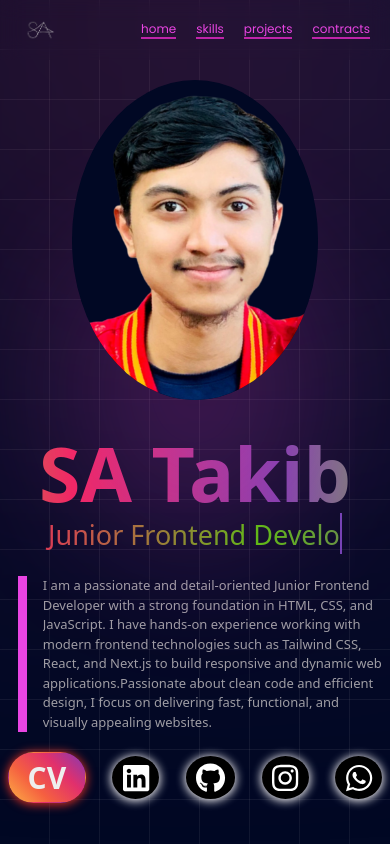
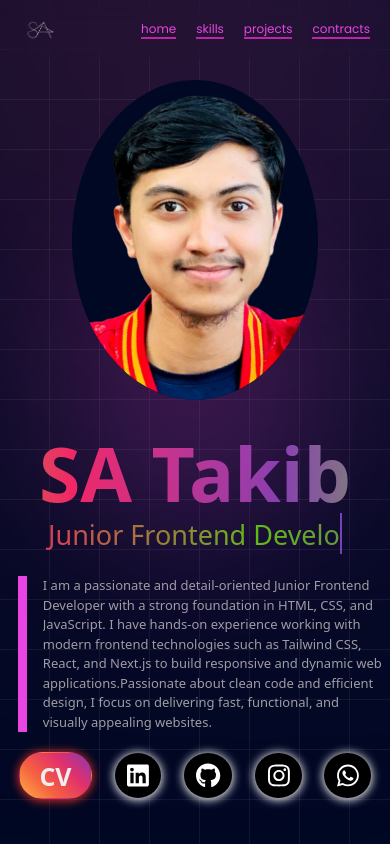
Before and after one commit to Takib-Ahmed/sa-takib, a React (Vite) app: page / in a window 390 px wide. Shown: the top 844 px of the page. Built offline with nearby package versions, Linux system fonts and the light colour scheme; a web font is replaced by a local one.

Commit message:
slider dots resized & cv button resized with responsivness

```diff
--- a/src/App.css
+++ b/src/App.css
@@ -595,7 +595,7 @@ filter: invert(0) ;
                      font-size: 30px;
                       border-radius: 50%;
                 background: #e945e6ea;
-                      padding:1% 2.5%;
+                      padding:2% 3%;
 
 
                   }
@@ -642,7 +642,7 @@ filter: invert(0) ;
                           border: 1px solid transparent;
                           border-radius: 50%;
                     background: #e945e6ea;
-                          padding:1% 2.5%;
+
                           /* box-shadow: white 0px 3px 8px; */
                           box-shadow:#faf8f8 0px 1px 10px 1px;
                           transition: all 0.5s !important;
@@ -697,7 +697,7 @@ filter: invert(0) ;
 
                       background-image: linear-gradient(45deg, #FCAF45, #F56040, #E1306C, #833AB4);
                       width: max-content;
-              padding: 0.5% 5%;
+
               border-radius: 40px;
               box-shadow:#d02e23 0px 1px 10px 1px;
               transition: all 0.5s !important;
@@ -925,10 +925,10 @@ filter: invert(0) ;
               box-sizing: border-box;
 
 
-
           & .content{
 
               font-family: "MuseoModerno",system-ui, -apple-system, BlinkMacSystemFont, 'Segoe UI', Roboto, Oxygen, Ubuntu, Cantarell, 'Open Sans', 'Helvetica Neue', sans-serif;
+
               & .name{
 
                   font-size: 5em !important;
@@ -994,13 +994,15 @@ filter: invert(0) ;
                   animation: Toup .8s linear forwards;
               }
 
+
+
                           & a {
 
-                             font-size: 30px;
-                              border: 1px solid transparent;
-                              border-radius: 50%;
-                        background: #e945e6ea;
-                              padding:1% 2.5%;
+                            font-size: 25px;
+                border: 1px solid transparent;
+                border-radius: 50%;
+          background: #e945e6ea;
+
                               /* box-shadow: white 0px 3px 8px; */
                               box-shadow:#faf8f8 0px 1px 10px 1px;
                               transition: all 0.5s !important;
@@ -1048,14 +1050,14 @@ filter: invert(0) ;
 
                    & .cv {
                       display: block;
-                          font-size: 30px;
+                          font-size: 25px;
                           color: #eee;
                           font-weight: bold;
                           text-decoration: none;
 
                           background-image: linear-gradient(45deg, #FCAF45, #F56040, #E1306C, #833AB4);
                           width: max-content;
-                  padding: 0.5% 5%;
+
                   border-radius: 40px;
                   box-shadow:#d02e23 0px 1px 10px 1px;
                   transition: all 0.5s !important;
--- a/src/components/home.jsx
+++ b/src/components/home.jsx
@@ -22,9 +22,9 @@ const Home = () => {
           </p>
 
 </div>
-          <div className="links  flex  justify-between lg:justify-normal  sm:gap-5  items-center">
+          <div className="links  flex  justify-around lg:justify-normal  sm:gap-5  items-center">
 
-             <a href="/CV/Sa Takib.pdf" className='cv' download  ><div className=' flex  gap-2'><p>CV</p> <img src={Download} alt="" className=' hidden sm:block mt-2 w-7 h-7 invert ' /></div></a>
+             <a href="/CV/Sa Takib.pdf" className='cv  sm:px-7 py-2.5 text-3xl md:text-4xl' download  ><div className=' px-2 md:px-0  flex  items-center  sm:gap-2'><p>CV</p> <img src={Download} alt="" className=' hidden sm:block  w-9 invert ' /></div></a>
              <a href="" className=' relative rounded-[100%]  text-4xl px-[1.05rem] py-[0.7rem] '><FontAwesomeIcon href='#' icon={faLinkedin}/></a><a href='https://github.com/Takib-Ahmed'  className=' relative rounded-[100%]  text-4xl px-[1.05rem] py-[0.7rem] '><FontAwesomeIcon icon={faGithub}/></a><a href='https://www.instagram.com/md.takeb'  className=' relative rounded-[100%]  text-4xl px-[1.05rem] py-[0.7rem]'><FontAwesomeIcon icon={faInstagram}/></a><a href='https://wa.me/01615081141' className=' relative rounded-[100%]  text-4xl px-[1.05rem] py-[0.7rem]' ><FontAwesomeIcon  icon={faWhatsapp}/></a></div></div>
 
         <div className=" avatar text-right   ">
--- a/src/components/projectcard.jsx
+++ b/src/components/projectcard.jsx
@@ -139,7 +139,7 @@ export default function ProjectCard({KEY,value,view}){
                     </div>
                   </div>
 
-               <div className={` flex w-full  justify-between gap-1 py-1 slider-dots   ${view!='grid' ? 'translate-y-4 ':'translate-y-1'}`}>
+               <div className={` flex w-full  justify-between gap-1 py-2  slider-dots   ${view!='grid' ? 'translate-y-4 ':'translate-y-1'}`}>
                {  value.images?.map((image,KEY)=>(
                         <div
                         style={{
@@ -157,7 +157,7 @@ export default function ProjectCard({KEY,value,view}){
                         }}
                           className="  cursor-pointer w-full  h-fit   top-0   relative         bg-white rounded-none  "
                         KEY={KEY} >
-                         <p          className={`  h-[2.5px]   rounded-none  ${
+                         <p          className={`  h-[4.5px]   rounded-2xl  ${
               currentSlide === KEY
                 ? " bg-[#e945e3]"
                 : ""
--- a/src/index.css
+++ b/src/index.css
@@ -244,14 +244,14 @@ background-color: black;
 
          & .cv {
             display: block;
-                font-size: 30px;
+
                 color: #eee;
                 font-weight: bold;
                 text-decoration: none;
 
                 background-image: linear-gradient(45deg, #FCAF45, #F56040, #E1306C, #833AB4);
                 width: max-content;
-        padding: 0.5% 5%;
+
         border-radius: 40px;
         box-shadow:#d02e23 0px 1px 10px 1px;
         transition: all 0.5s !important;
```
